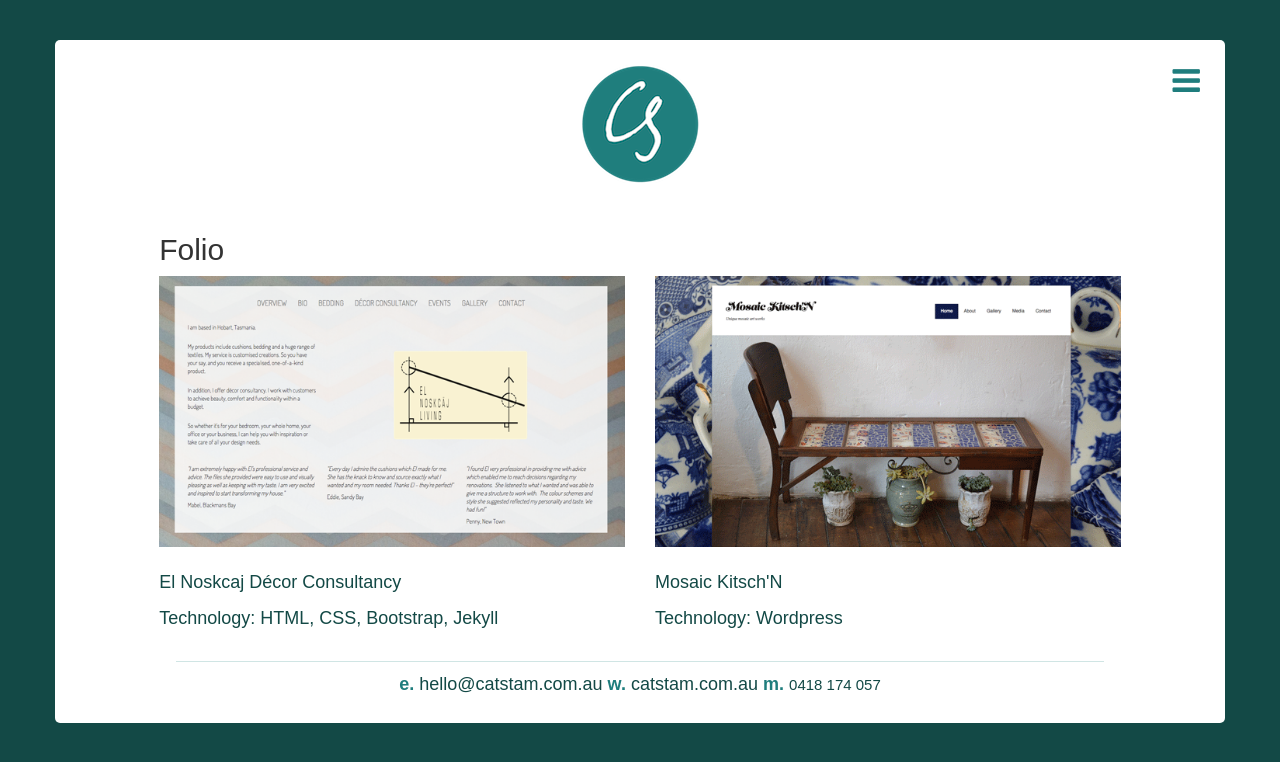
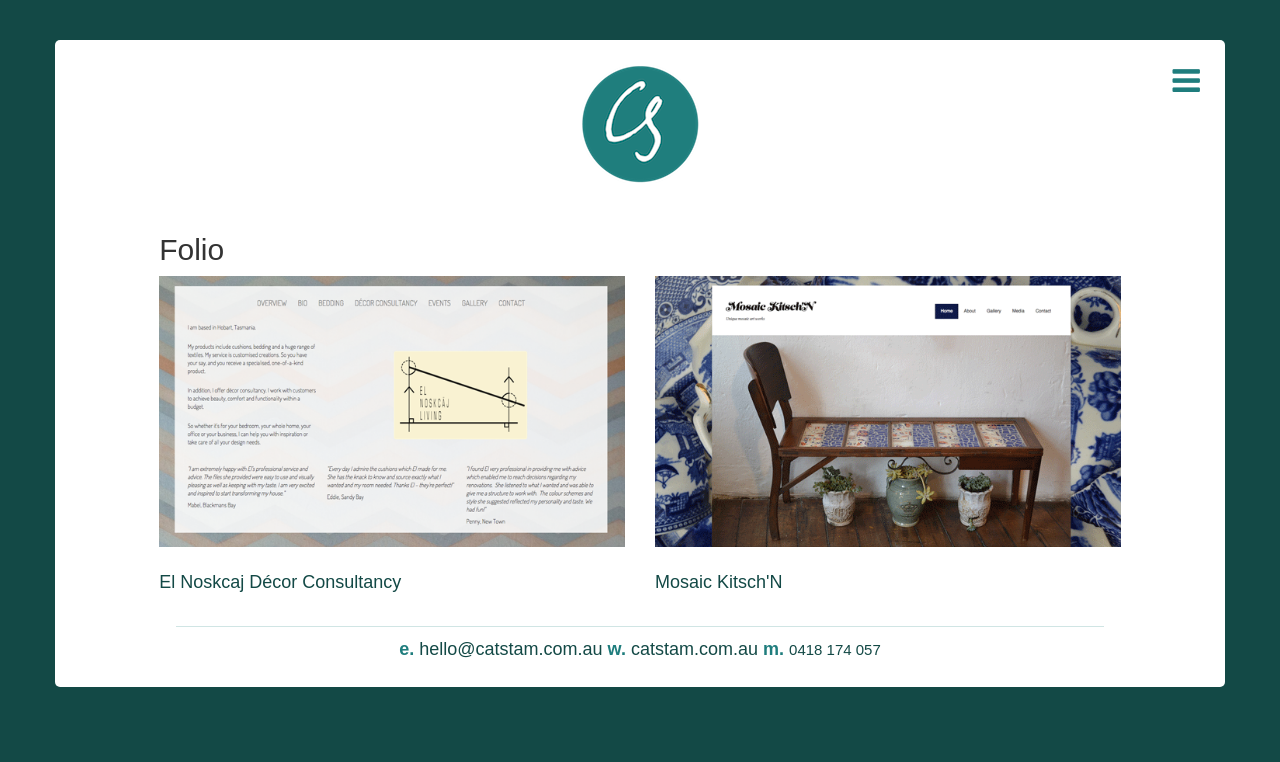
Before and after one commit to csstam/csstam.github.io, a Jekyll site: the page built from folio/index.html, in a window 1280 px wide. Shown: the top 762 px of the page. Built offline with Jekyll 4.4.1, drawn with Linux system fonts in a browser that asks for light colours; nearby versions of some CDN libraries.

```diff
--- a/folio/index.html
+++ b/folio/index.html
@@ -11,12 +11,12 @@
         <div class="col-md-6">
           <img class="img-responsive" src="../images/elnoskcaj.png" alt="Screenshot of El Nosckaj Decor Consultancy Website"><br>
           <p><a class="foliolinks" href="http://elnoskcaj.com.au">El Noskcaj Décor Consultancy</a></p>
-          <p>Technology: HTML, CSS, Bootstrap, Jekyll</p>
+          <!--<p>Technology: HTML, CSS, Bootstrap, Jekyll</p>-->
         </div>
         <div class="col-md-6">
           <img class="img-responsive" src="../images/mosaickitschn.png" alt="Screenshot of Mosaic Kitsch'n Website"><br>
           <p><a class="foliolinks" href="http://mosaickitschn.csstam.webfactional.com/">Mosaic Kitsch'N</a></p>
-          <p>Technology: Wordpress</p>
+          <!--<p>Technology: Wordpress</p>-->
         </div>
       </div>
 
```
